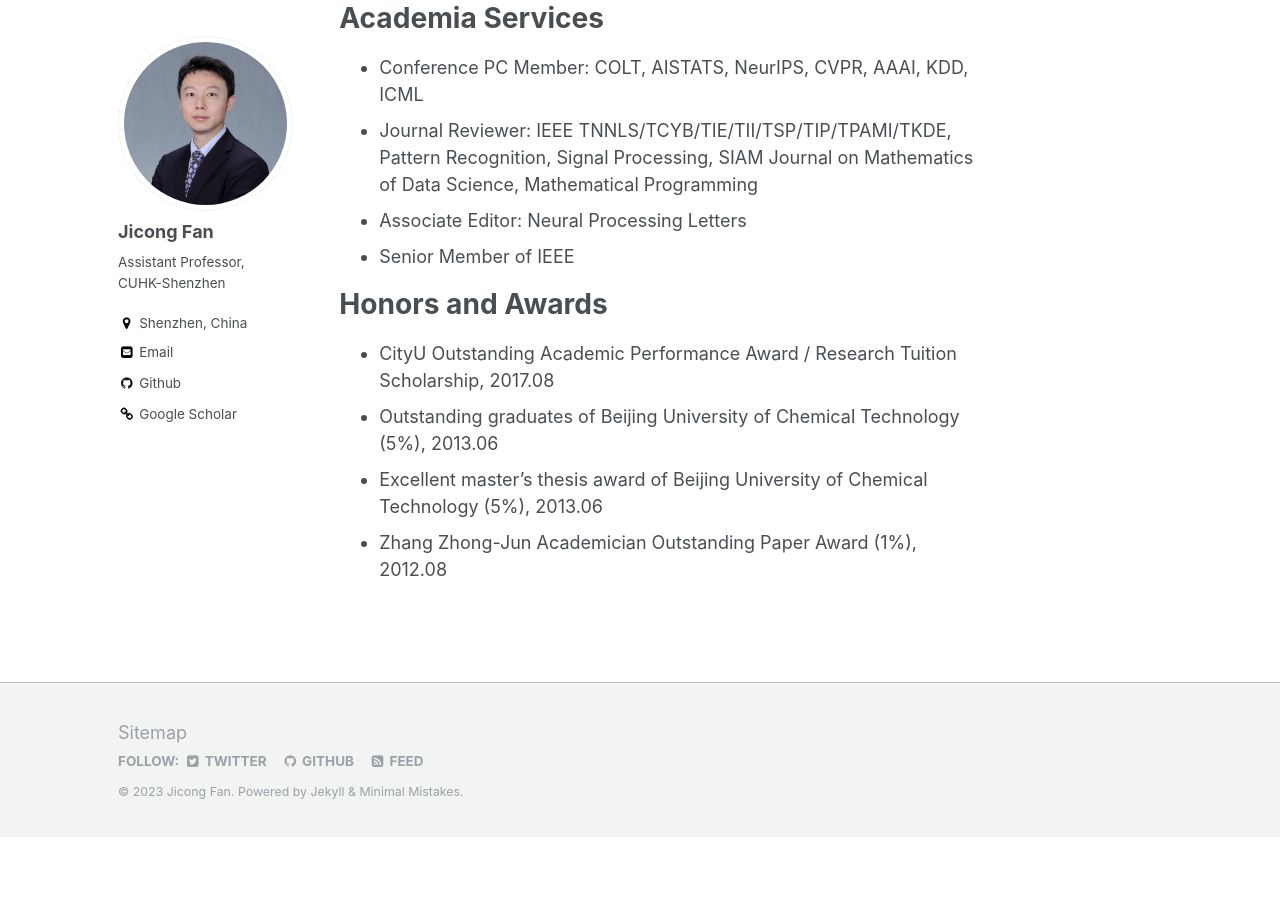
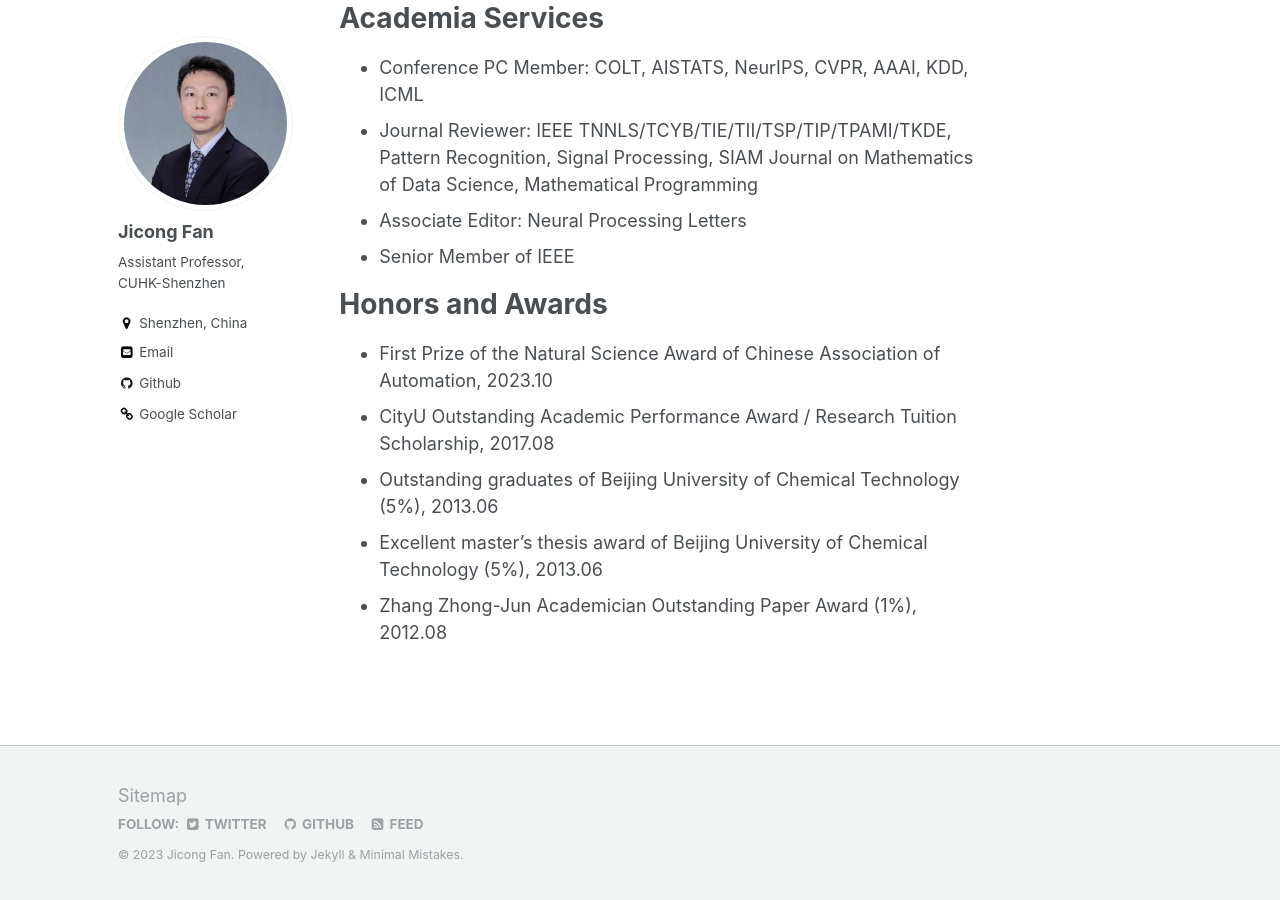
Before and after one commit to jicongfan/jicongfan.github.io, a Jekyll site: the page built from _pages/about.md, in a window 1280 px wide and 900 px high, scrolled down 2131 px. Built offline with Jekyll 4.4.1, drawn with Linux system fonts in a browser that asks for light colours; before the commit the page ends 2968 px from its top, so only the background shows below that.

Commit message:
Update about.md

```diff
--- a/_pages/about.md
+++ b/_pages/about.md
@@ -60,6 +60,7 @@ Academia Services
 
 Honors and Awards
 ======
+* First Prize of the Natural Science Award of Chinese Association of Automation, 2023.10
 * CityU Outstanding Academic Performance Award / Research Tuition Scholarship, 2017.08
 * Outstanding graduates of Beijing University of Chemical Technology (5%), 2013.06
 * Excellent master's thesis award of Beijing University of Chemical Technology (5%), 2013.06
```
